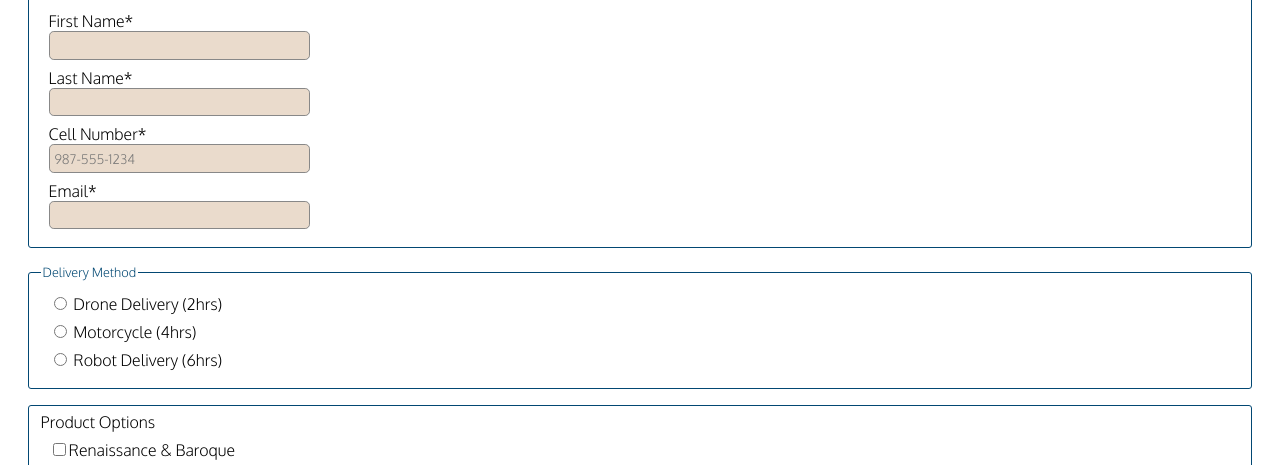
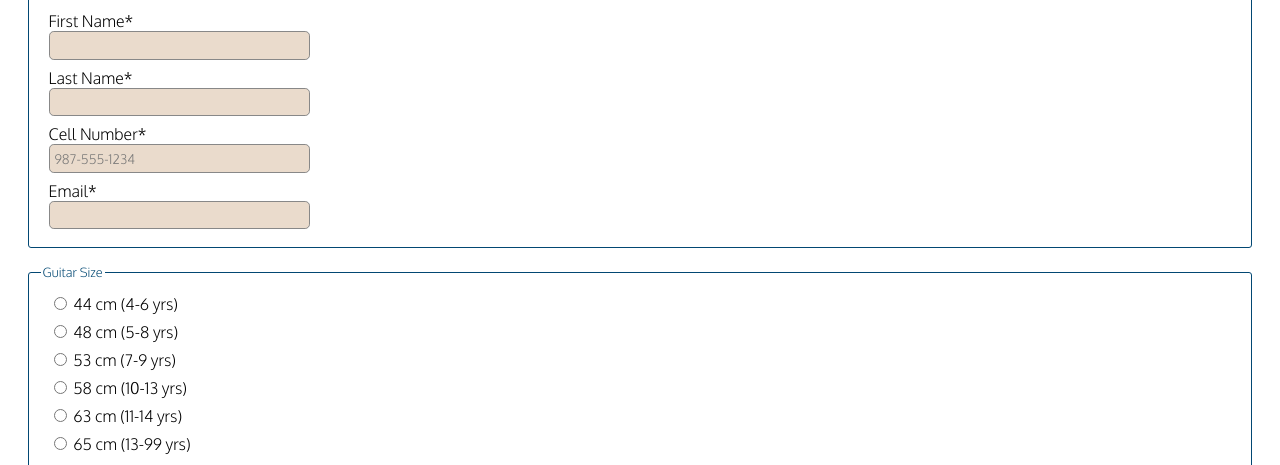
Before and after one commit to jp066249/dwdd1600, a plain HTML site: page 06form/delivery.html in a window 1280 px wide. Shown: the part 260-725 px from the top of the page. Drawn offline with Linux system fonts and the light colour scheme.

Commit message:
change-in-delivery-method

```diff
--- a/06form/delivery.html
+++ b/06form/delivery.html
@@ -43,10 +43,13 @@
                 </fieldset>
 
                 <fieldset>
-                <legend>Delivery Method</legend>
-                    <label><input type="radio" name="method" value="drone"> Drone Delivery (2hrs)</label>
-                    <label><input type="radio" name="method" value="cycle"> Motorcycle (4hrs)</label>
-                    <label><input type="radio" name="method" value="robot"> Robot Delivery (6hrs)</label>
+                <legend>Guitar Size</legend>
+                    <label><input type="radio" name="size" value="1/8"> 44 cm (4-6 yrs)</label>
+                    <label><input type="radio" name="size" value="1/4"> 48 cm (5-8 yrs)</label>
+                    <label><input type="radio" name="size" value="1/2"> 53 cm (7-9 yrs)</label>
+                    <label><input type="radio" name="size" value="3/4"> 58 cm (10-13 yrs)</label>
+                    <label><input type="radio" name="size" value="7/8"> 63 cm (11-14 yrs)</label>
+                    <label><input type="radio" name="size" value="full-size"> 65 cm (13-99 yrs)</label>
                 </fieldset>
 
                 <fieldset>Product Options
```
